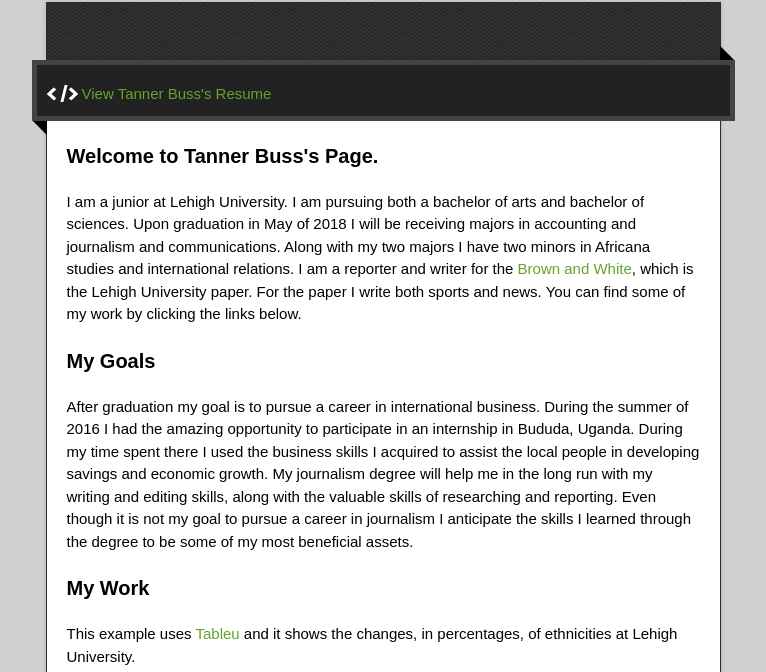
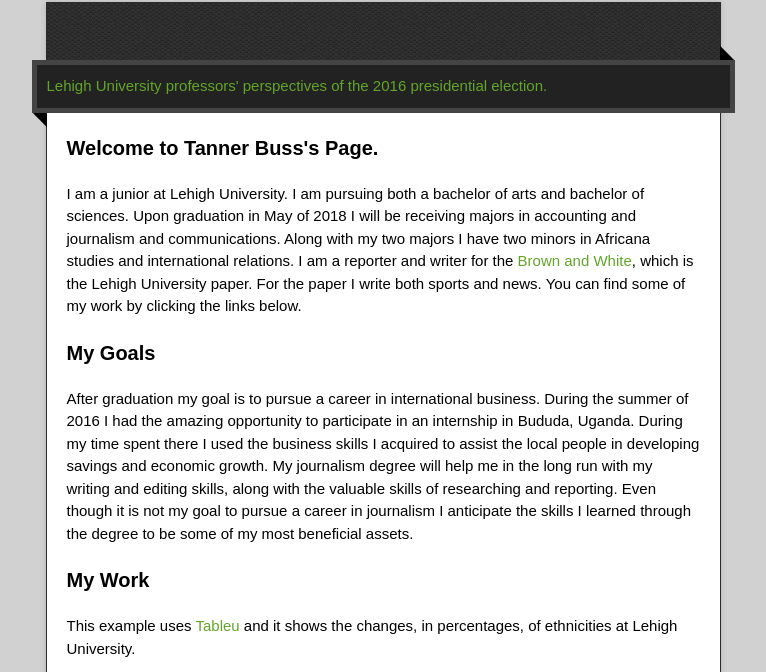
Before and after one commit to tannerbuss/tannerbuss.github.io, a plain HTML site: page index.html in a window 1280 px wide. Shown: the part 128-800 px from the top of the page, without its empty margins (257-1023 px from the left). Drawn offline with nearby package versions, Linux system fonts and the light colour scheme.

Commit message:
Update index.html

```diff
--- a/index.html
+++ b/index.html
@@ -29,7 +29,7 @@
       <div id="main" role="main">
         <div class="download-bar">
         <div class="inner">
-          <a href="tannerbuss.github.io/Resume.html" class="code">View Tanner Buss's Resume</a>
+          <a href="http://thebrownandwhite.com/2016/11/20/lehigh-professors-react-election/"/>Lehigh University professors' perspectives of the 2016 presidential election.</a>
         </div>
         <span class="blc"></span><span class="trc"></span>
         </div>
```
